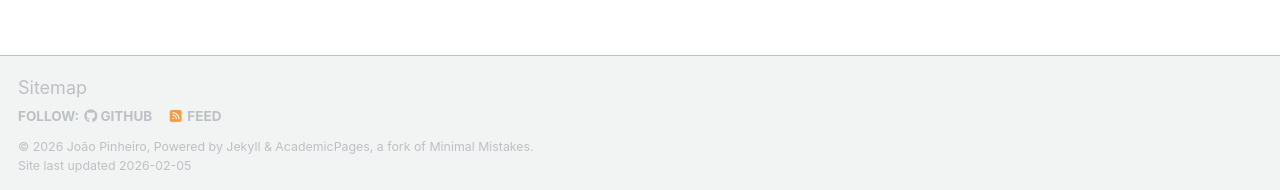
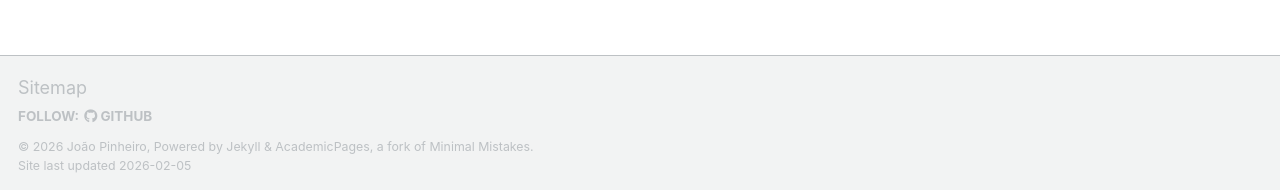
Before and after one commit to Jv7Pinheiro/Jv7Pinheiro.github.io, a Jekyll site: the page built from _pages/talkmap.html, in a window 1280 px wide and 1158 px high. Shown: the part 965-1155 px from the top of the window. Built offline with Jekyll 4.4.1, drawn with Linux system fonts in a browser that asks for light colours; some web fonts are replaced; a script bundle is joined from its source files by our own code; library files that are not in the unit come from our copies.

Commit message:
edited footer

```diff
--- a/_config.yml
+++ b/_config.yml
@@ -127,7 +127,7 @@
       options:
         format           : "iso8601" # "iso8601" (default), "timestamp-seconds", "timestamp-milliseconds"
 atom_feed:
-  hide                   : false     # change to true to hide the RSS feed in the footer
+  hide                   : true     # change to true to hide the RSS feed in the footer
   path                   : # blank (default) uses feed.xml
 
 
--- a/_includes/footer.html
+++ b/_includes/footer.html
@@ -1,4 +1,4 @@
-{% include base_path %}
+<!-- {% include base_path %} -->
 
 {% if site.author.github or site.author.bitbucket or site.atom_feed.hide != true %}
 <div class="page__footer-follow">
```
